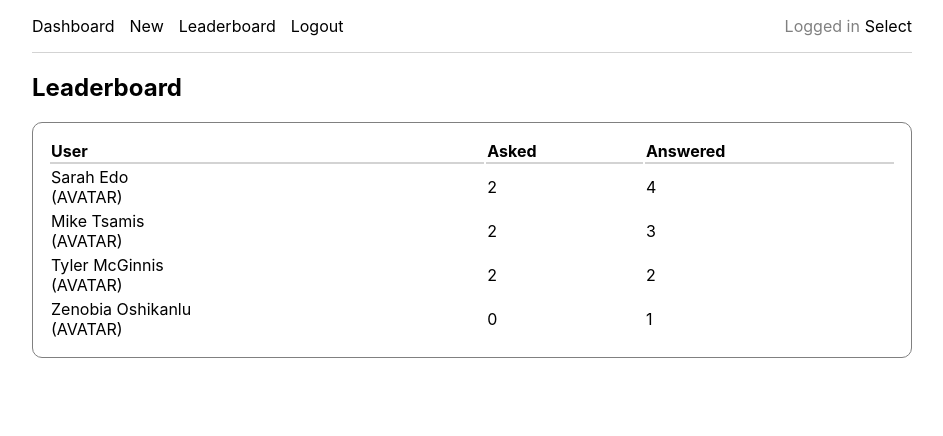
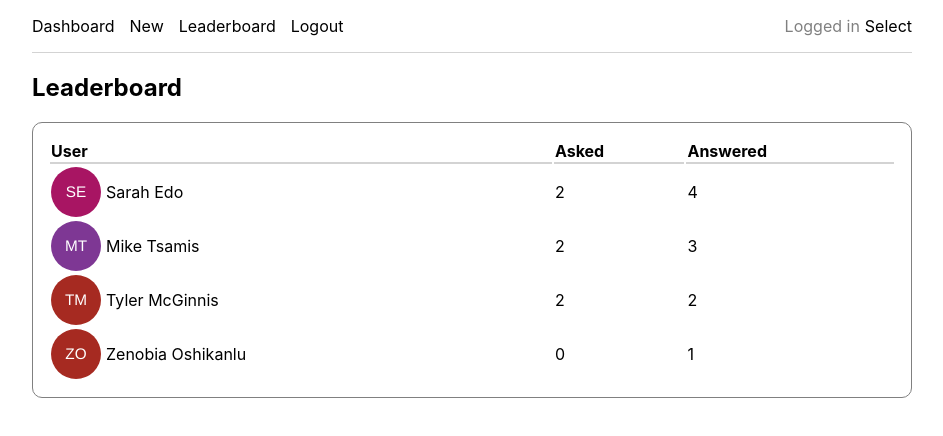
Before and after one commit to nickhibbits/employee-poll-react-app, a React (Create React App) app: page /leaderboard in a window 1280 px wide. Both pictures are taken after a click on the input 640 px from the left and 437 px from the top of the page. Shown: the top 436 px of the page, without its empty margins (168-1111 px from the left). Built offline with nearby package versions, Linux system fonts and the light colour scheme.

Commit message:
add avatar

```diff
--- a/package.json
+++ b/package.json
@@ -3,9 +3,12 @@
   "version": "0.1.0",
   "private": true,
   "dependencies": {
+    "@babel/plugin-syntax-jsx": "^7.18.6",
     "@reduxjs/toolkit": "^1.8.2",
     "@testing-library/user-event": "^13.5.0",
+    "prop-types": "^15.8.1",
     "react": "^18.2.0",
+    "react-avatar": "^5.0.1",
     "react-dom": "^18.2.0",
     "react-icons": "^4.4.0",
     "react-redux": "^8.0.2",
--- a/src/components/leaderboard/LeaderboardRow.js
+++ b/src/components/leaderboard/LeaderboardRow.js
@@ -1,3 +1,4 @@
+import Avatar from "react-avatar";
 import "../../styles/leaderboard.css";
 
 const LeaderboardRow = ({ user }) => {
@@ -6,8 +7,8 @@ const LeaderboardRow = ({ user }) => {
     <tbody>
       <tr className="leaderboard-row-component">
         <td className="user-info-wrapper">
+          <Avatar name={name} size="50px" round={true} />
           <div className="user-name">{name}</div>
-          <div className="user-avatar">(AVATAR)</div>
         </td>
         <td className="questions-asked">{questions.length}</td>
         <td className="questions-answered">{Object.values(answers).length}</td>
--- a/src/components/vote/Vote.js
+++ b/src/components/vote/Vote.js
@@ -4,7 +4,9 @@ import { useLocation, useNavigate, useParams } from "react-router-dom";
 import { connect } from "react-redux";
 import { useEffect, useState } from "react";
 import { handleAnswerQuestion } from "../../actions/shared";
+
 import VoteOption from "./VoteOption";
+import Avatar from "react-avatar";
 
 const withRouter = (Component) => {
   const ComponentWithRouterProp = (props) => {
@@ -66,9 +68,9 @@ const Vote = (props) => {
     <div className="vote-component">
       <section className="user-wrapper">
         <h2>Question from {props.question.author}</h2>
-        <div>avatar placeholder</div>
+        <Avatar name={props.question.author} round={true} />
       </section>
-      <section className="vote-options-wrapper">
+      <section className="vote-options-wrapper" round="10px">
         <h2>Would you rather</h2>
         <div className="options-container">
           <VoteOption
--- a/src/styles/leaderboard.css
+++ b/src/styles/leaderboard.css
@@ -14,6 +14,15 @@
   width: 900px;
 }
 
+.user-info-wrapper {
+  display: flex;
+  align-items: center;
+}
+
+.user-name {
+  margin-left: 5px;
+}
+
 th {
   text-align: left;
   border-bottom: solid 2px lightgray;
```
Also changed, not shown: 1 other file (tests, documents, lock files or other folders).
